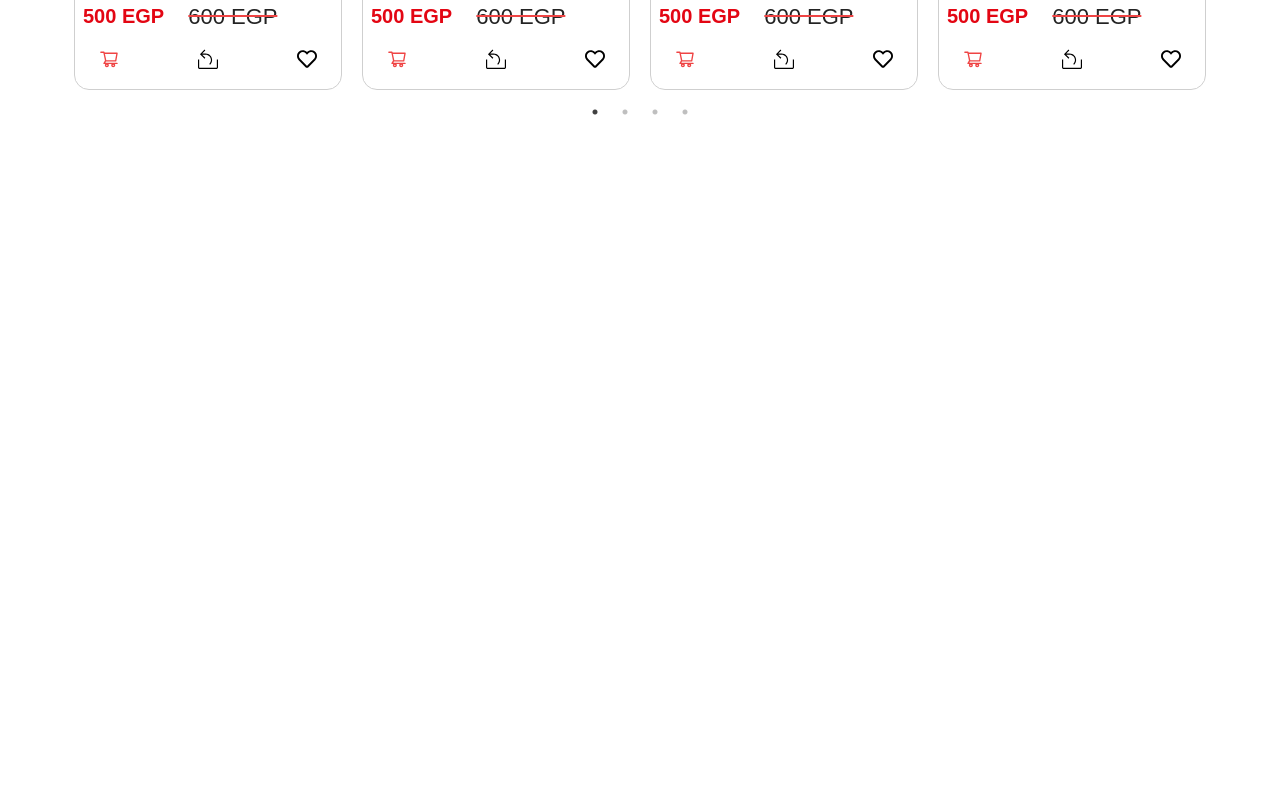
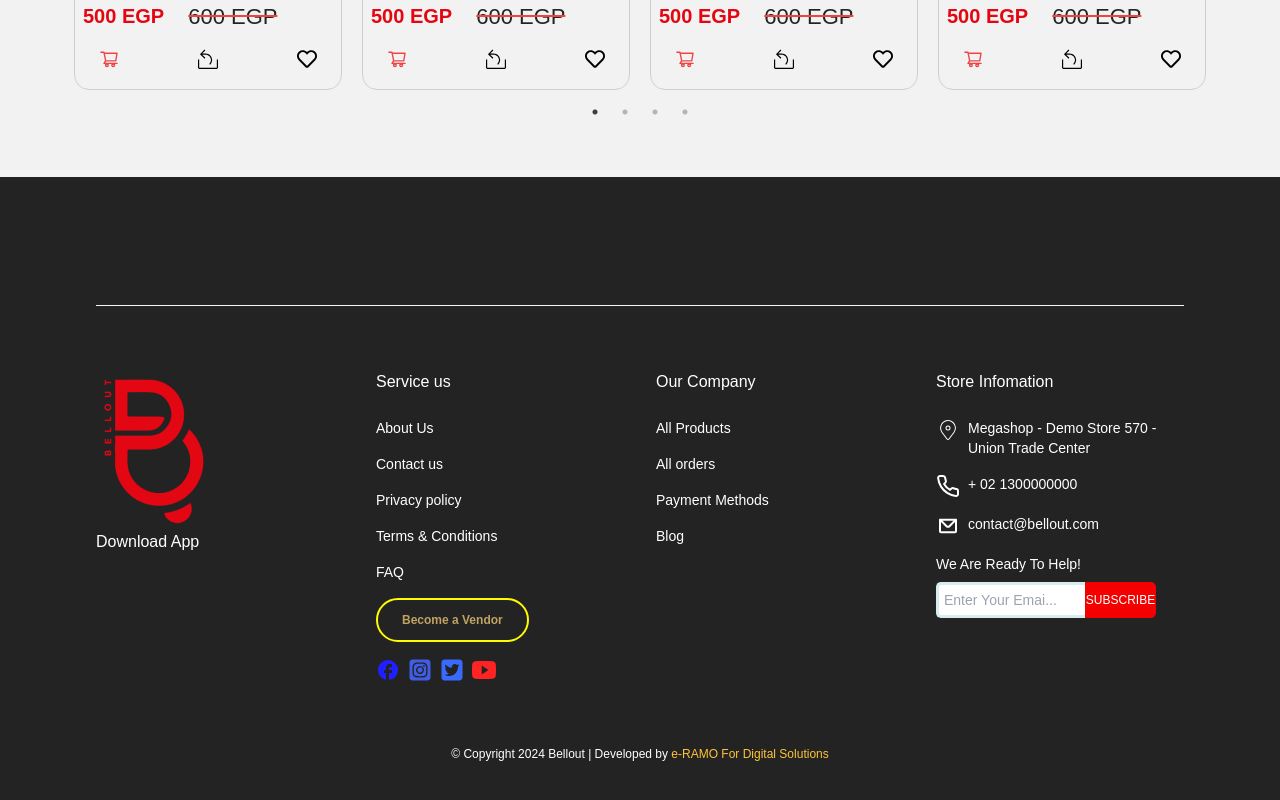
Before and after one commit to Ahmedgawish10/react-task-Eramo, a React (Vite) app: page / in a window 1280 px wide. Shown: the part 1452-2252 px from the top of the page. Before the commit the page ends 1629 px from the top, so only its background shows below. Built offline with nearby package versions, Linux system fonts and the light colour scheme.

Commit message:
add intial footer

```diff
--- a/src/App.jsx
+++ b/src/App.jsx
@@ -5,6 +5,7 @@ import MainHeader from './components/header/MainHeader';
 import Hero from './components/hero/Hero';
 import BestProducts from './components/bestProducts/BestProducts';
 import Loading from './components/loding/Loading';
+import Footer from './components/footer/Footer';
 
 function App() {
   const [count, setCount] = useState(0)
@@ -24,10 +25,11 @@ function App() {
         </div>
       ) : (
         <>
-           <Header />
+         <Header />
         <MainHeader/>
         <Hero/>
         <BestProducts/>
+        <Footer/>
         </>
       )}
     </div>
--- /dev/null
+++ b/src/components/footer/Footer.jsx
@@ -0,0 +1,146 @@
+import React from 'react'
+import ImgLogo2 from '../../assets/logo2.png'
+import { CiLocationOn } from "react-icons/ci";
+import { LuPhone } from "react-icons/lu";
+import { CgMail } from "react-icons/cg";
+import { MdOutlineFacebook } from "react-icons/md";
+import { FaSquareInstagram } from "react-icons/fa6";
+import { FaSquareTwitter } from "react-icons/fa6";
+import { IoLogoYoutube } from "react-icons/io";
+
+import "./footer.css"
+function Footer() {
+    return (
+        <div className="footer bg-[#232323]">
+            <div className="cont w-[90%] mx-auto">
+                <footer className=" text-white">
+                    <div className="mx-auto max-w-screen-xl space-y-8 px-4 py-16 sm:px-6 lg:space-y-16 lg:px-8">
+                        <div className="sm:flex sm:items-center sm:justify-between">
+                        </div>
+
+                        <div
+                            className="grid grid-cols-1  gap-8 border-t border-gray-100 pt-8 sm:grid-cols-2 lg:grid-cols-4 lg:pt-16"
+                        >
+                            <div>
+                                <p className="font-medium text-white">
+                                    <img src={ImgLogo2} alt="" />
+
+                                </p>
+                                <p className="font-medium text-white">
+                                    Download App
+
+                                </p>
+
+                            </div>
+
+                            <div>
+                                <p className="font-medium text-white">Service us</p>
+
+                                <ul className="mt-6 space-y-4 text-sm">
+                                    <li>
+                                        <a href="#" className="text-white transition hover:opacity-75"> About Us </a>
+                                    </li>
+
+                                    <li>
+                                        <a href="#" className="text-white transition hover:opacity-75"> Contact us</a>
+                                    </li>
+
+                                    <li>
+                                        <a href="#" className="text-white transition hover:opacity-75"> Privacy policy </a>
+                                    </li>
+                                    <li>
+                                        <a href="#" className="text-white transition hover:opacity-75"> Terms & Conditions</a>
+                                    </li>
+                                    <li>
+                                        <a href="#" className="text-white transition hover:opacity-75"> FAQ</a>
+                                    </li>
+                                    <li>
+                                    <button className="button flex gap-2 items-center justify-center" >
+                                        <span >Become a Vendor</span>
+                                    </button>
+                                   </li>
+                                   <li>
+                                        <span className='flex gap-2'>
+                                            <a href="#" className="text-white transition hover:opacity-75"> <MdOutlineFacebook className='text-2xl text-[#1f1fff]' />     </a>
+                                            <a href="#" className="text-white transition hover:opacity-75"> <FaSquareInstagram className='text-2xl text-[#405DE6]' />   </a>
+                                            <a href="#" className="text-white transition hover:opacity-75"> <FaSquareTwitter className='text-2xl text-[#386aff]' />   </a>
+                                            <a href="#" className="text-white transition hover:opacity-75"> <IoLogoYoutube className='text-2xl text-[#ff2424] ' />   </a>
+
+                                        </span>
+                                    </li>
+                                </ul>
+                            </div>
+
+                            <div>
+                                <p className="font-medium text-white">Our Company</p>
+
+                                <ul className="mt-6 space-y-4 text-sm">
+                                    <li>
+                                        <a href="#" className="text-white transition hover:opacity-75"> All Products</a>
+                                    </li>
+
+                                    <li>
+                                        <a href="#" className="text-white transition hover:opacity-75"> All orders</a>
+                                    </li>
+
+                                    <li>
+                                        <a href="#" className="text-white transition hover:opacity-75">Payment Methods </a>
+                                    </li>
+                                    <li>
+                                        <a href="#" className="text-white transition hover:opacity-75"> Blog</a>
+                                    </li>
+                                </ul>
+                            </div>
+
+                            <div>
+                                <p className="font-medium text-white">Store Infomation</p>
+
+                                <ul className="mt-6 space-y-4 text-sm">
+                                    <li>
+                                        <span className='flex gap-2'>
+                                            <a href="#" className="text-white transition hover:opacity-75"> <CiLocationOn className='text-2xl' />            </a>
+                                            <a href="#" className="text-white transition hover:opacity-75"> Megashop - Demo Store 570 - Union Trade Center</a>
+
+                                        </span>
+                                    </li>
+                                    <li>
+                                        <span className='flex gap-2'>
+                                            <a href="#" className="text-white transition hover:opacity-75"> <LuPhone className='text-2xl' />            </a>
+                                            <a href="#" className="text-white transition hover:opacity-75"> + 02 1300000000</a>
+
+                                        </span>
+                                    </li>
+
+                                    <li>
+                                        <span className='flex gap-2'>
+                                            <a href="#" className="text-white transition hover:opacity-75"> <CgMail className='text-2xl' />            </a>
+                                            <a href="#" className="text-white transition hover:opacity-75"> contact@bellout.com</a>
+
+                                        </span>
+                                    </li>
+                                    <li>
+                                        <a href="#" className="text-white transition hover:opacity-75 pt-5"> We Are Ready To Help!</a>
+                                        <div className="wrap pt-2">
+                                            <div className="search">
+                                                <input type="text" className="searchTerm" placeholder="Enter Your Emai..." />
+                                                <button type="submit" className="searchButton text-[12px]">
+                                                    SUBSCRIBE
+                                                </button>
+                                            </div>
+                                        </div>
+
+                                    </li>
+                                </ul>
+                            </div>
+                        </div>
+
+                        <p className="text-xs text-white text-center">&copy;  Copyright 2024 Bellout | Developed by <span className='text-[#FFC436]'> e-RAMO For Digital Solutions</span></p>
+                    </div>
+                </footer>
+
+            </div>
+        </div>
+    )
+}
+
+export default Footer
--- /dev/null
+++ b/src/components/footer/footer.css
@@ -0,0 +1,86 @@
+@import url(https://fonts.googleapis.com/css?family=Open+Sans);
+
+body{
+  background: #f2f2f2;
+  font-family: 'Open Sans', sans-serif;
+}
+
+.search {
+  width: 100%;
+  position: relative;
+  display: flex;
+}
+
+.searchTerm {
+    height: 36px;
+  width: 60%;
+  border: 3px solid #d8ecef;
+  border-right: none;
+  padding: 5px;
+  border-radius: 5px 0 0 5px;
+  outline: none;
+  color: #9DBFAF;
+}
+
+.searchTerm:focus{
+  color: rgb(161, 48, 11);
+}
+
+.searchButton {
+  height: 36px;
+  border: 1px solid #F40000;
+  background: #F40000;
+  text-align: center;
+  color: #fff;
+  border-radius: 0 5px 5px 0;
+  cursor: pointer;
+  font-size: 20px;
+}
+
+/*Resize the wrap to see the search bar change!*/
+.wrap{
+  width: 100%;
+}
+/* button */
+/* CSS animation button add to cart2 */
+.footer .button {
+    cursor: pointer;
+    position: relative;
+    padding: 10px 24px;
+    font-size: 12px;
+    color: rgb(193, 163, 98);
+    border: 2px solid rgb(255, 251, 0);
+    border-radius: 34px;
+    background-color: transparent;
+    font-weight: 600;
+    transition: all 0.3s cubic-bezier(0.23, 1, 0.320, 1);
+    overflow: hidden;
+  }
+
+  .footer  .button::before {
+    content: '';
+    position: absolute;
+    inset: 0;
+    margin: auto;
+    width: 70px;
+    height: 50px;
+    border-radius: inherit;
+    scale: 0;
+    z-index: -1;
+    background-color: rgb(193, 163, 98);
+    transition: all 0.6s cubic-bezier(0.23, 1, 0.320, 1);
+  }
+
+  .footer  .button:hover::before {
+    scale: 3;
+  }
+
+  .footer  .button:hover {
+    color: #212121;
+    scale: 1.1;
+    box-shadow: 0 0px 20px rgba(193, 163, 98,0.4);
+  }
+
+  .footer  .button:active {
+    scale: 1;
+  }
--- a/src/components/hero/hero.css
+++ b/src/components/hero/hero.css
@@ -192,7 +192,7 @@ background-position: center;
     padding: 10px 24px;
     font-size: 12px;
     color: rgb(193, 163, 98);
-    border: 2px solid red;
+    border: 2px solid rgb(251, 54, 0) ;
     border-radius: 34px;
     background-color: transparent;
     font-weight: 600;
```
Also changed, not shown: src/assets/logo2.png (added).
